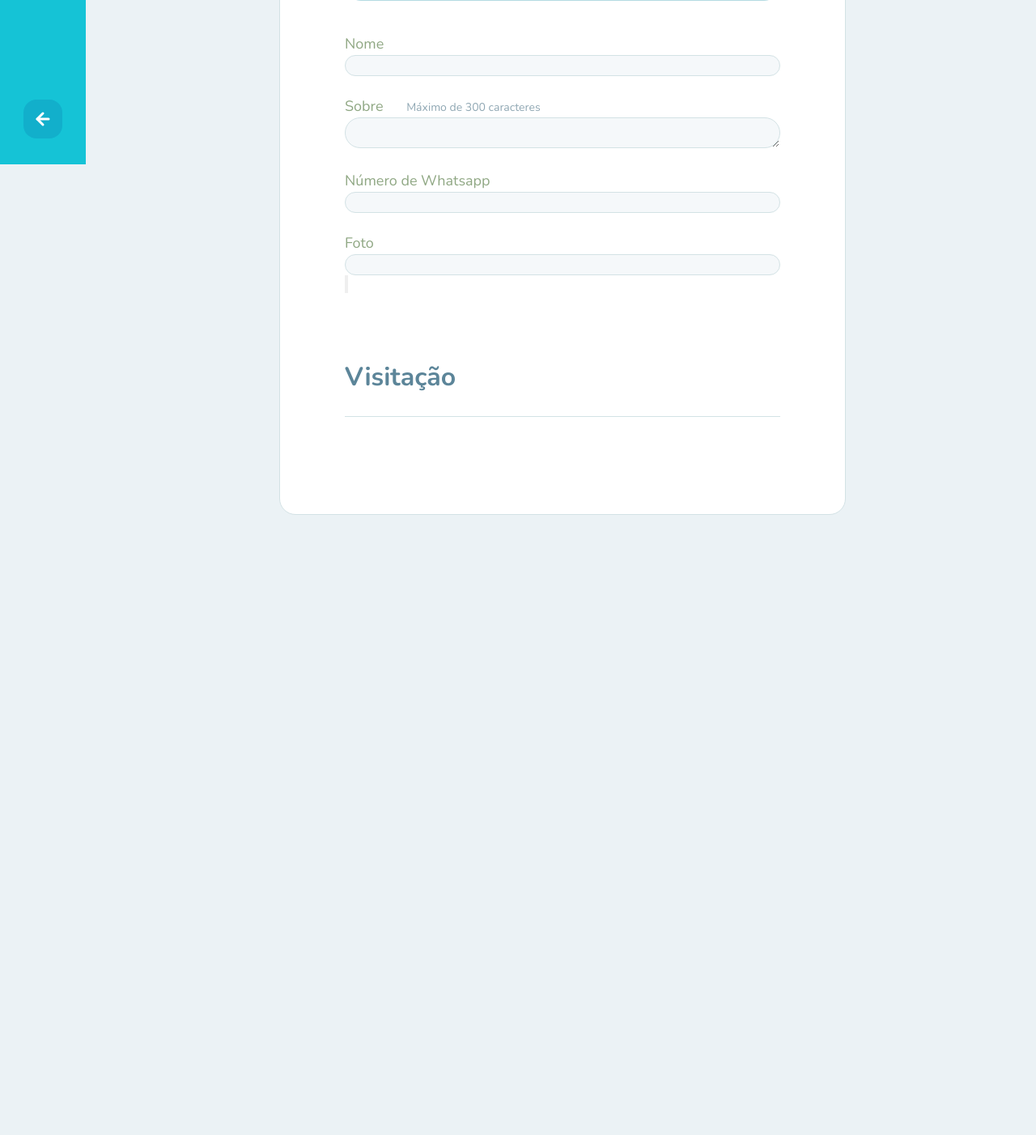
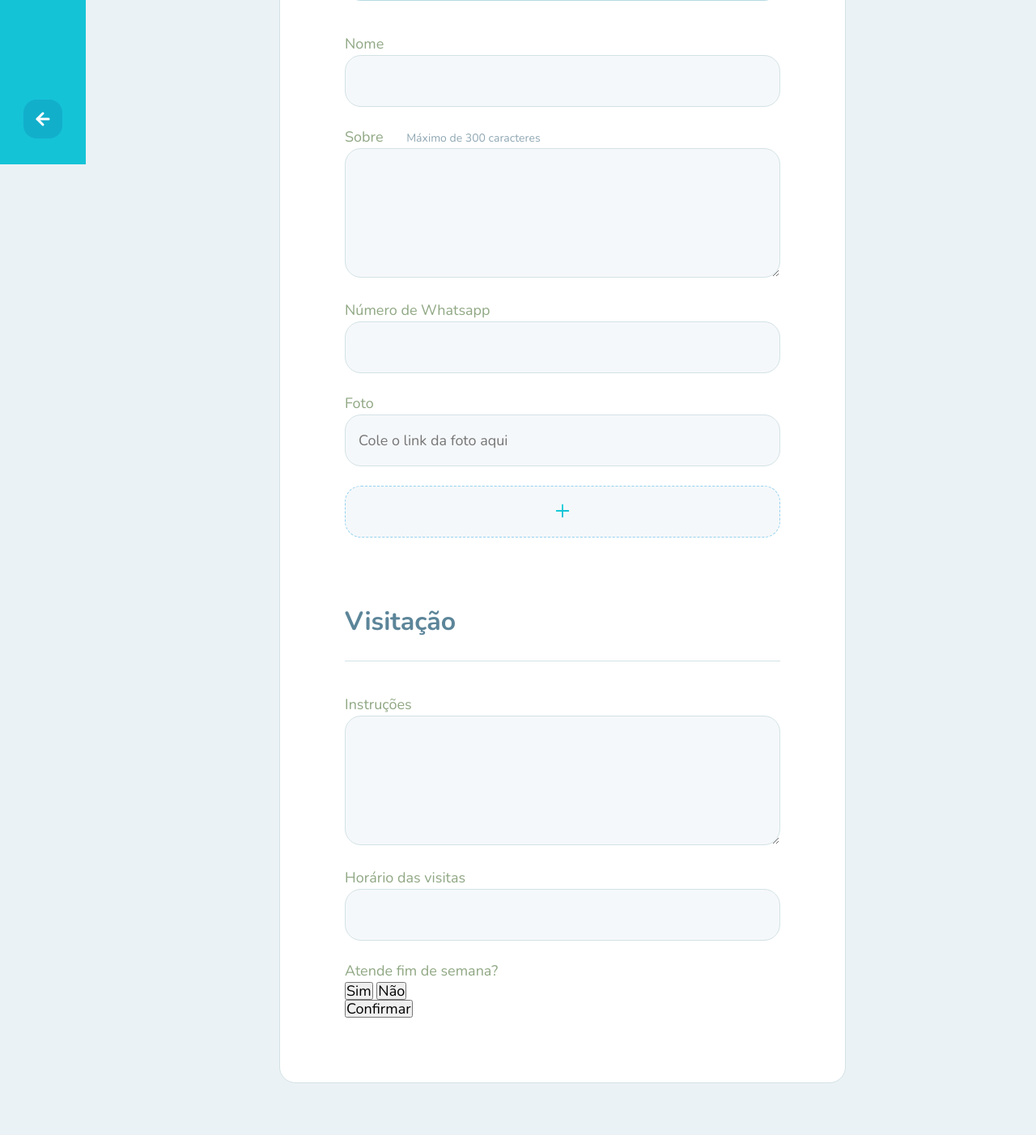
Before and after one commit to EduardoFMarinho/Happy, a web app: file create-orphanage.html in a window 1280 px wide. Shown: the part 597-1999 px from the top of the page at 81% size. Before the commit the page ends 1233 px from the top, so only its background shows below. Run offline with its HTML, style and script files only (its server is not run), Linux system fonts and the light colour scheme; some libraries are stand-ins or nearby versions.

Commit message:
Bug fixes

```diff
--- a/create-orphanage.html
+++ b/create-orphanage.html
@@ -78,14 +78,14 @@
               <input id="whatsapp" name="whatsapp">
             </div>
 
-            <div class="input-block">
+            <div class="input-block images">
               <label for="images">Foto</label>
 
               <div class="images-upload" id="images">
-                <input name="images">
+                <input name="images" placeholder="Cole o link da foto aqui">
               </div>
-              <button>
-                <img src="" alt="">
+              <button type="button">
+                <img src="./public/images/add-file.svg" alt="">
               </button>
             </div>
 
@@ -93,6 +93,31 @@
 
           <fieldset>
             <legend>Visitação</legend>
+
+            <div class="input-block">
+              <label for="instructions">Instruções</label>
+              <textarea id="instructions" name="instructions"></textarea>
+            </div>
+
+            <div class="input-block">
+              <label for="opening_hours">Horário das visitas</label>
+              <input id="opening_hours" name="opening_hours">
+            </div>
+
+            <div class="input-block">
+              <label for="open_on_weekends">Atende fim de semana?</label>
+              <input type="hidden" id="open_on_weekends" name="open_on_weekends" value="1">
+
+
+            <div class="button-select">
+              <button type="button" class="active">Sim</button>
+              <button type="button">Não</button>
+            </div>
+
+            <button type="submit" class="primary-button">
+              Confirmar
+            </button>
+            </div>
           </fieldset>
         </form>
 
--- a/public/css/form.css
+++ b/public/css/form.css
@@ -60,3 +60,25 @@
 
     color: #5c8599;
 }
+
+.input-block input {
+    height: 6.4rem;
+    padding: 0 1.6rem;
+}
+
+.input-block textarea {
+    height: clamp(12rem, 16rem, 24rem);
+    resize: vertical;
+    padding: 1.6rem;
+    line-height: 2.8rem;
+}
+
+.input-block.images button {
+    border: 1px dashed #96D2F0;
+    width: 100%;
+    background: #f5f8fa;
+    height: 6.4rem;
+    padding: 0 1.6rem;
+    margin-top: 2.4rem;
+    border-radius: 2rem;
+}
```
Also changed, not shown: public/images/add-file.svg.
